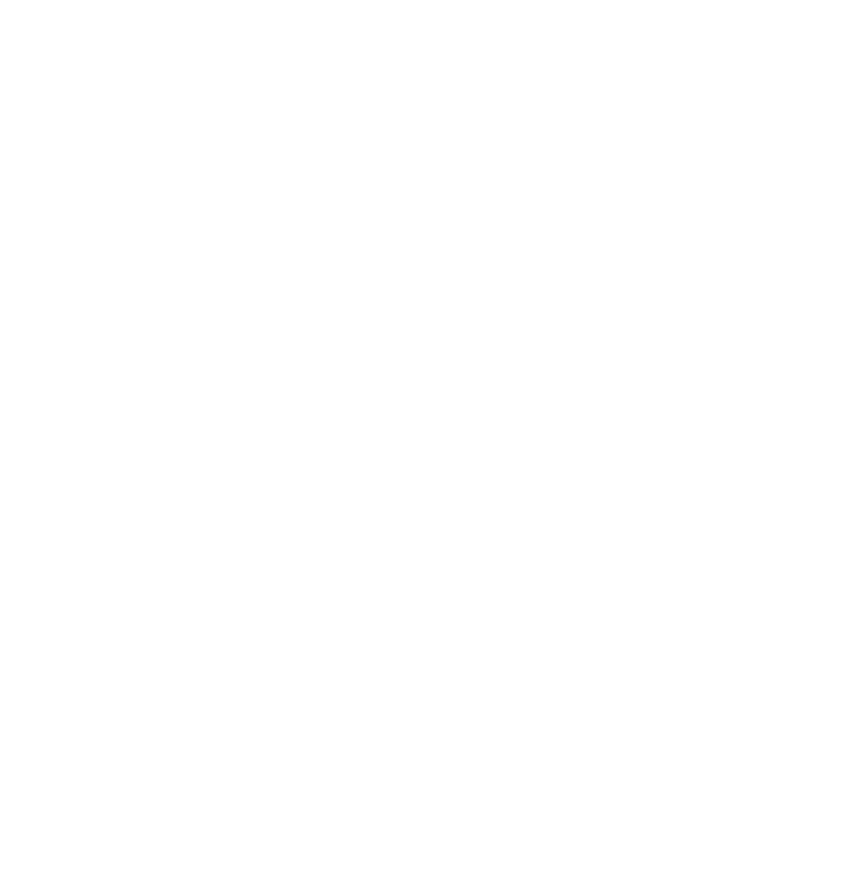
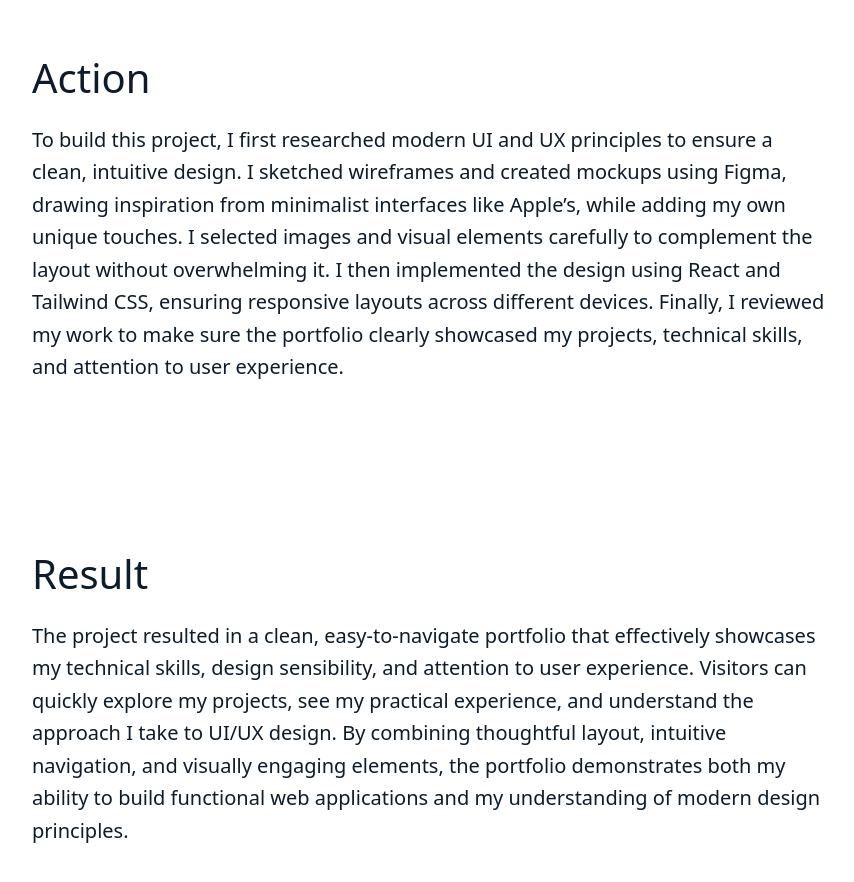
Before and after one commit to MarcoLe3/portfolio, a Next.js app: page /Portfolio in a window 1280 px wide. Shown: the part 1180-2062 px from the top of the page, without its empty margins (208-1062 px from the left). Before the commit the page ends 1308 px from the top, so only its background shows below. Built offline with nearby package versions, Linux system fonts and the light colour scheme.

Commit message:
adjustment for width and color

```diff
--- /dev/null
+++ b/components/cards/Action.jsx
@@ -0,0 +1,22 @@
+import React from 'react'
+
+function Action() {
+  return (
+    <div className=' w-full flex flex-col items-center p-20'>
+      <h1 className='text-[40px] mb-4 font-semi-bold text-left w-[800px]'>Action</h1>
+      <p className='w-[800px] text-[20px] leading-relaxed text-left'>
+        To build this project, I first researched modern UI and UX principles to
+        ensure a clean, intuitive design. I sketched wireframes and created mockups
+        using Figma, drawing inspiration from minimalist interfaces like Apple’s,
+        while adding my own unique touches. I selected images and visual elements
+        carefully to complement the layout without overwhelming it. I then
+        implemented the design using React and Tailwind CSS, ensuring responsive
+        layouts across different devices. Finally, I reviewed my work to make sure
+        the portfolio clearly showcased my projects, technical skills, and
+        attention to user experience.
+      </p>
+    </div>
+  )
+}
+
+export default Action
--- a/components/cards/Experience.jsx
+++ b/components/cards/Experience.jsx
@@ -144,7 +144,7 @@ const Experience = () => {
               role="AI Student"
               endDate="'25"
               description="Making AI accessible to all"
-              gradientStart="#1A4D2E"
+              gradientStart="#008932"
               gradientMid="#14532D"
               gradientEnd="#212529"
               link="/Contact_Page"
@@ -174,7 +174,7 @@ const Experience = () => {
               role="Frontend Intern"
               endDate="'24"
               description="Helping to end poverty in SF"
-              gradientStart="#e5383b"
+              gradientStart="#e9152e"
               gradientMid="#660708"
               gradientEnd="#212529"
               link="/Contact_Page"
@@ -184,7 +184,7 @@ const Experience = () => {
               role="Computer Science Tutor Assistant"
               endDate="'24"
               description="Tutoring beginning students in CS"
-              gradientStart="#c1121f"
+              gradientStart="#ff383b"
               gradientMid="#d62828"
               gradientEnd="#212529"
               link="/Contact_Page"
--- a/components/cards/Nav.jsx
+++ b/components/cards/Nav.jsx
@@ -82,14 +82,15 @@ export default function ScrollSidebar() {
             {item.url?.startsWith("/") || item.url?.startsWith("#") ? (
               <Link
                 href={item.url}
-                className="block w-full text-left rounded-[25px] px-4 py-2 transition-colors duration-300 font-rubik text-lg text-gray-800 hover:bg-gray-200"
+                className="block w-full text-left rounded-[25px] px-4 py-2 mb-2 transition-all duration-300 font-rubik text-lg text-gray-800
+                  hover:bg-white/20 hover:backdrop-blur-md hover:shadow-[0_4px_20px_rgba(0,0,0,0.15)]"
               >
                 {item.title}
               </Link>
             ) : (
               <button
                 onClick={() => handleItemClick(item)}
-                className="block w-full text-left rounded-[25px] px-4 py-2 transition-colors duration-300 font-rubik text-lg text-gray-800 hover:bg-gray-200"
+                className="block w-full text-left rounded-[25px] px-4 py-2 mb-2 transition-colors duration-300 font-rubik text-lg text-gray-800 hover:bg-gray-100 hover:shadow-lg"
               >
                 {item.title}
               </button>
--- a/components/cards/Overview.jsx
+++ b/components/cards/Overview.jsx
@@ -2,7 +2,7 @@ import React from 'react'
 
 function Overview() {
   return (
-    <div className='bg-gray-100 w-full flex flex-col items-center p-20'>
+    <div className=' w-full flex flex-col items-center p-20'>
       <h1 className='text-[40px] mb-4 font-semi-bold text-left w-[800px]'>Overview</h1>
       <p className='w-[800px] text-[20px] leading-relaxed text-left'>
         I wanted to create a project that highlights my skills while keeping the
--- /dev/null
+++ b/components/cards/Result.jsx
@@ -0,0 +1,20 @@
+import React from 'react'
+
+function Result() {
+  return (
+    <div className=' w-full flex flex-col items-center p-20'>
+      <h1 className='text-[40px] mb-4 font-semi-bold text-left w-[800px]'>Result</h1>
+      <p className='w-[800px] text-[20px] leading-relaxed text-left'>
+        The project resulted in a clean, easy-to-navigate portfolio that effectively
+        showcases my technical skills, design sensibility, and attention to user
+        experience. Visitors can quickly explore my projects, see my practical
+        experience, and understand the approach I take to UI/UX design. By combining
+        thoughtful layout, intuitive navigation, and visually engaging elements, the
+        portfolio demonstrates both my ability to build functional web applications
+        and my understanding of modern design principles.
+      </p>
+    </div>
+  )
+}
+
+export default Result
--- a/components/cards/experienceDescription.jsx
+++ b/components/cards/experienceDescription.jsx
@@ -13,12 +13,13 @@ function ExperienceDescription({
 }) {
   return (
     <Link href={link}>
-      <div className="rounded-2xl p-2 mb-14 relative group overflow-visible cursor-pointer hover:scale-[1.01] transition-transform duration-300 ease-in-out">
+      <div className="rounded-2xl p-2 mb-4 relative group overflow-visible cursor-pointer hover:scale-[1.01] transition-transform duration-300 ease-in-out">
         {/* Outer container with black border and white outline */}
         <div
           className="
             relative
-            w-[1000px] h-[650px]
+            w-full sm:w-[600px] md:w-[800px] lg:w-[1000px]
+            h-[400px] sm:h-[500px] md:h-[600px] lg:h-[650px]
             rounded-[16px]
             border-[10px] border-[#000000]
             shadow-2xl
@@ -30,13 +31,17 @@ function ExperienceDescription({
             borderRadius: '16px',
           }}
         >
+
           {/* Background layers */}
           <div className="absolute inset-0 bg-[#212529] transition-opacity duration-[1200ms] ease-in-out z-0 pointer-events-none"></div>
 
           <div
             className="absolute inset-0 opacity-0 group-hover:opacity-100 transition-opacity duration-[1200ms] ease-in-out z-0 pointer-events-none"
             style={{
-              background: `linear-gradient(${gradientStart} 0%, ${gradientMid} 50%, ${gradientEnd} 100%)`,
+              background: `
+                radial-gradient(ellipse at top center, rgba(255,255,255,0.2) 2%, transparent 80%),
+                linear-gradient(${gradientStart} 0%, ${gradientMid} 50%, ${gradientEnd} 100%)
+              `,
             }}
           ></div>
 
--- a/components/cards/hero.jsx
+++ b/components/cards/hero.jsx
@@ -16,7 +16,7 @@ function Hero() {
 
         {/* Description */}
         <p className="text-[4vw] sm:text-[3vw] md:text-[2vw] lg:text-[1.5vw] leading-snug -mt-2 text-gray-500 opacity-0 animate-fade-in-delay font-medium">
-          Based in San Francisco. Driven by a passion for building refined, intuitive UI/UX experiences.
+          Based in San Francisco. Driven by a passion for building refined, <span className='text-blue-700'>intuitive </span>experiences.
         </p>
       </div>
     </div>
--- a/pages/Contact_Page.jsx
+++ b/pages/Contact_Page.jsx
@@ -7,9 +7,22 @@ const Contact_Page = () => {
   return (
     <div>
       <Back />
-      <div className="w-full min-h-[60vh] font-medium flex flex-col items-center justify-center text-[#0D1B2A] gap-10 px-4 sm:px-6 md:px-12">
+      <div
+        className="
+          w-full min-h-[60vh] font-medium
+          flex flex-col items-center justify-center
+          text-[#0D1B2A]
+          gap-8 sm:gap-10 lg:gap-12
+          px-4 sm:px-6 md:px-12
+        "
+      >
         {/* Name */}
-        <h1 className="text-[40px] sm:text-[60px] md:text-[90px] text-center leading-tight">
+        <h1
+          className="
+            text-[28px] sm:text-[40px] md:text-[60px] lg:text-[90px]
+            text-center leading-tight
+          "
+        >
           Contact Marco Lee
         </h1>
 
@@ -17,9 +30,10 @@ const Contact_Page = () => {
         <div
           className="
             w-full max-w-[800px]
-            flex flex-col items-center sm:flex-row sm:items-start
-            sm:justify-center
-            gap-6 sm:gap-16
+            flex flex-wrap items-center
+            justify-start sm:justify-center
+            gap-16 sm:gap-8 md:gap-12
+            pl-20 sm:pl-0
           "
         >
           <Contact />
--- a/pages/Portfolio.jsx
+++ b/pages/Portfolio.jsx
@@ -2,15 +2,19 @@ import React from 'react';
 import Back from '../components/button/Back';
 import Overview from '../components/cards/Overview';
 import Task from '../components/cards/Task';
+import Action from '../components/cards/Action';
+import Result from '../components/cards/Result';
 
 function Portfolio() {
   return (
-    <div className="w-full min-h-screen font-medium text-[#0D1B2A] px-4 pb-40">
+    <div className="w-full font-medium text-[#0D1B2A] px-4 pb-40">
       <Back />
       <div className="flex flex-col items-center justify-center pt-40 mt-12">
         <h1 className="text-[60px] md:text-[90px] mb-10 text-center">Portfolio</h1>
         <Overview />
         <Task />
+        <Action />
+        <Result />
       </div>
     </div>
   );
```
Also changed, not shown: tailwind.config.js (line endings or trailing spaces).
